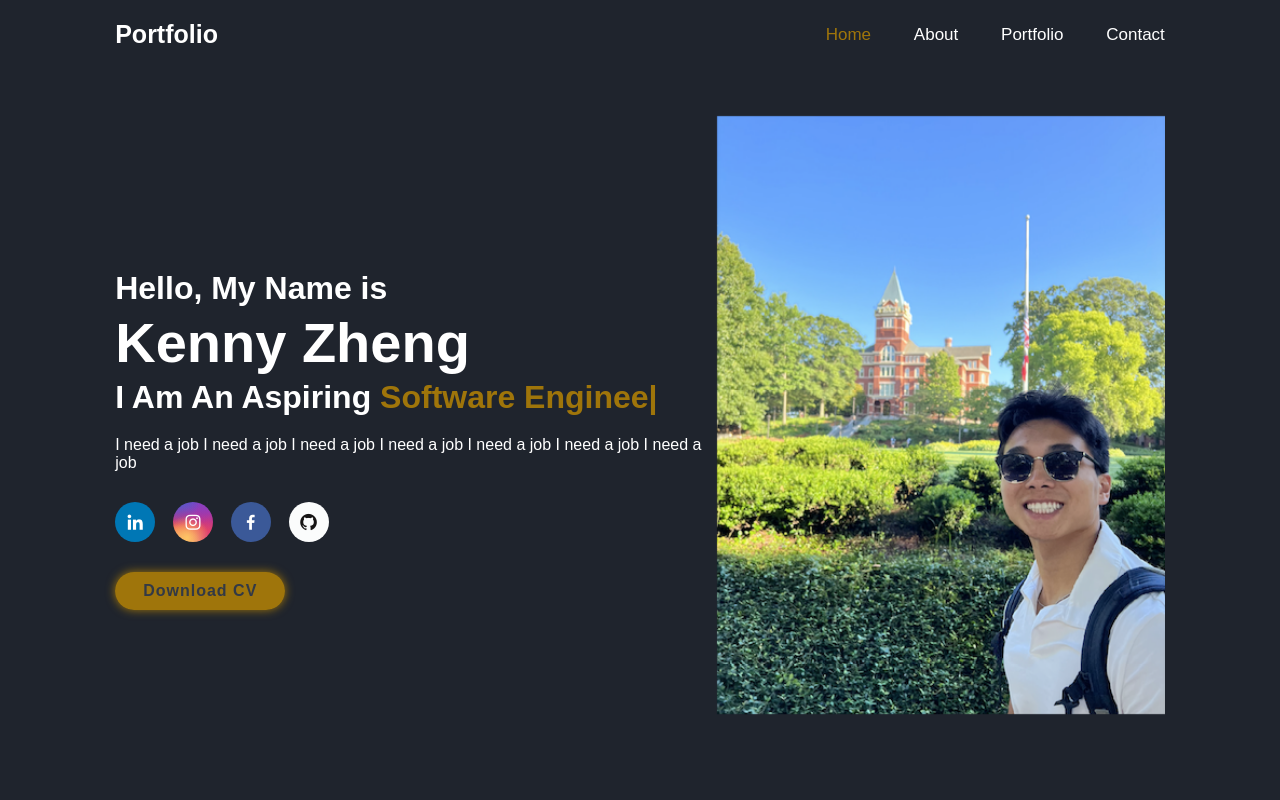
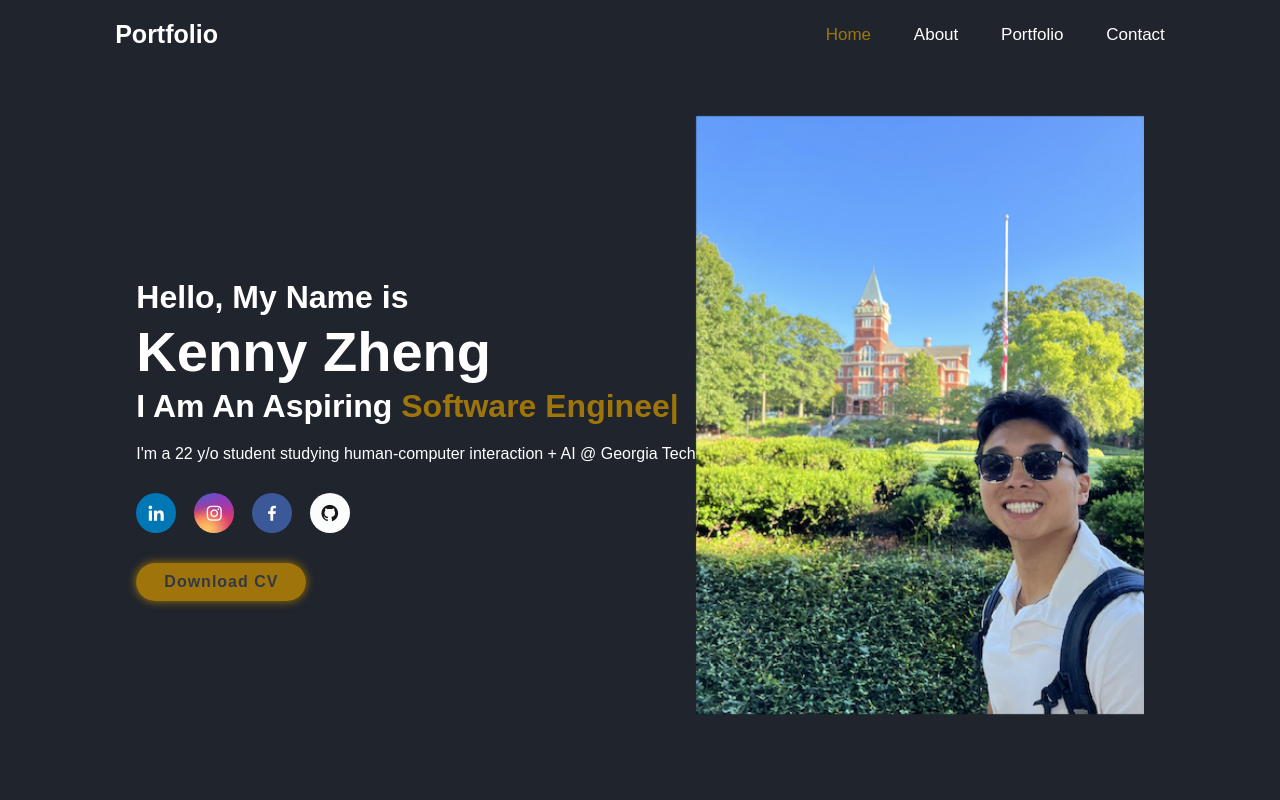
Before and after one commit to kennyzheng0403/KennyZheng, a plain HTML site: page index.html in a window 1280 px wide. Shown: the top 800 px of the page. Drawn offline with nearby package versions, Linux system fonts and the light colour scheme; a web font is replaced by a local one.

Commit message:
description

```diff
--- a/index.html
+++ b/index.html
@@ -35,7 +35,7 @@
             <h1>Kenny Zheng</h1>
             <h3>I Am An Aspiring <span class="multiple-text"></span>
             </h3>
-            <p>I need a job I need a job I need a job I need a job I need a job I need a job I need a job </p>
+            <p>I'm a 22 y/o student studying human-computer interaction + AI @ Georgia Tech </p>
             <div class="social-media">
                 <a class="link-Linked" href="https://www.linkedin.com/in/kenny-zheng-066219220/"><i class='bx bxl-linkedin'></i></a>
                 <a class="link-Insta" href="https://www.instagram.com/kenny.zheng/"><i class='bx bxl-instagram' ></i></a>
```
